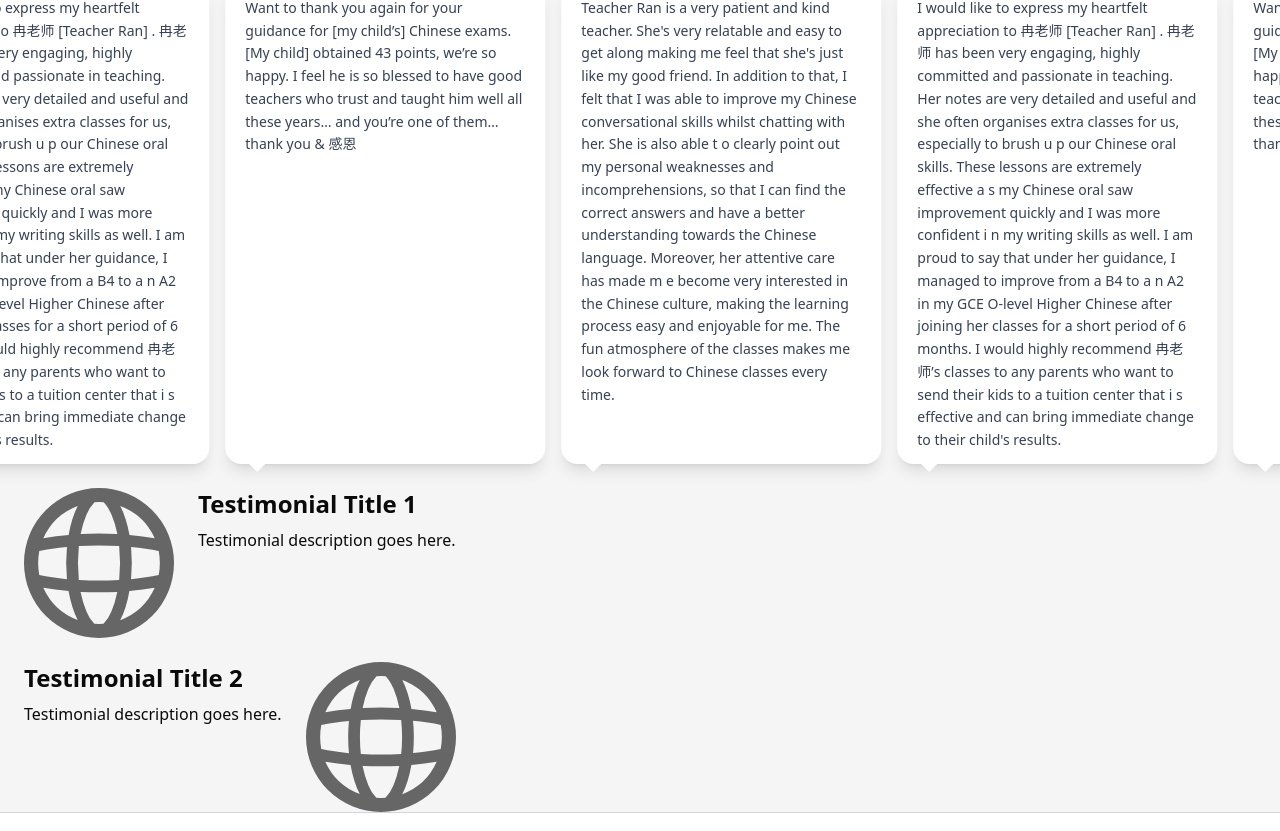
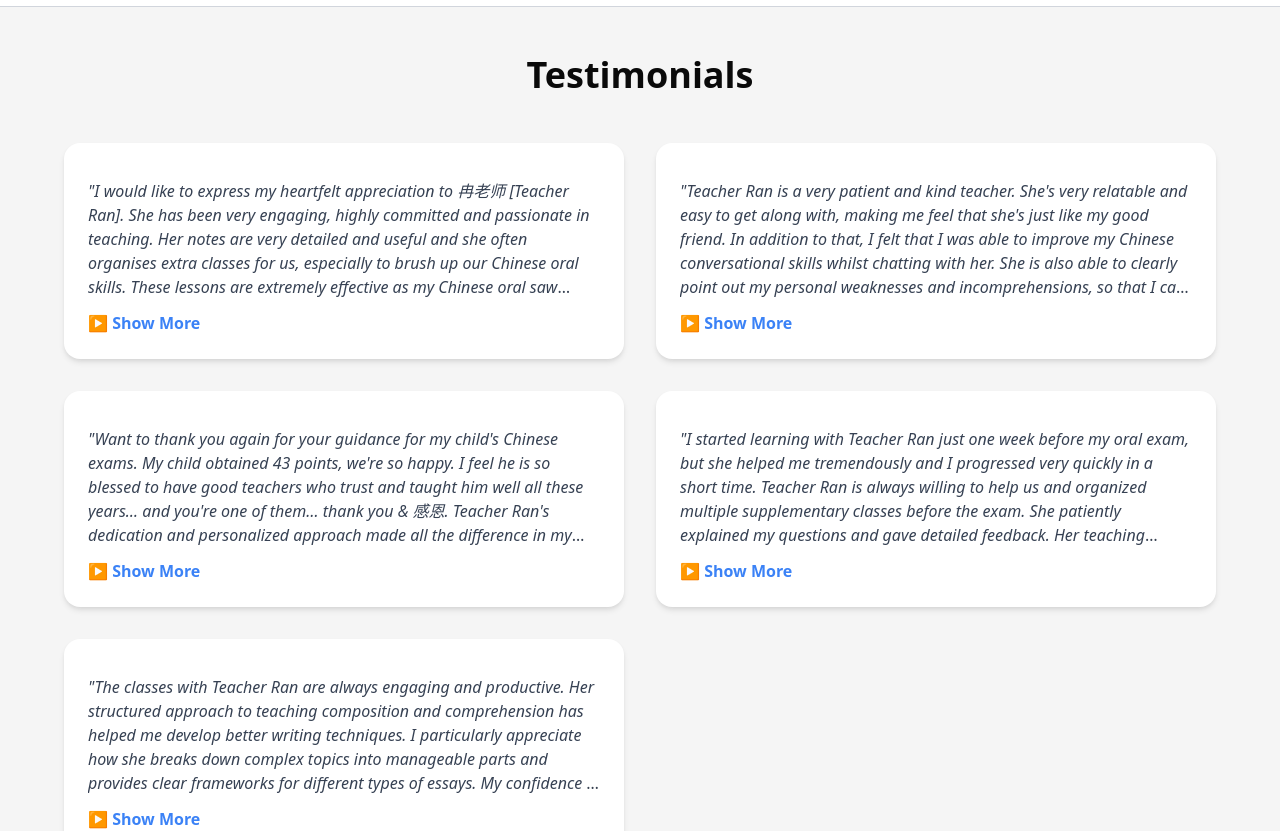
Before and after one commit to KaiTheRedNinja/ranlearning, a Next.js app: page / in a window 1280 px wide. Shown: the part 3647-4478 px from the top of the page. Built offline with nearby package versions, Linux system fonts and the light colour scheme.

Commit message:
update testimonials system

```diff
--- a/src/components/card.tsx
+++ b/src/components/card.tsx
@@ -1,6 +1,6 @@
 'use client';
 
-import React from 'react';
+import React, { useState } from 'react';
 
 type CardProps = {
   image?: string;
@@ -14,6 +14,8 @@ type CardProps = {
   titleColor?: string;
   bodyColor?: string;
   seeMoreColor?: string;
+  expandable?: boolean;
+  lineClamp?: number;
 };
 
 export default function Card({
@@ -27,18 +29,31 @@ export default function Card({
   backgroundColor,
   titleColor,
   bodyColor,
-  seeMoreColor
+  seeMoreColor,
+  expandable = false,
+  lineClamp = 5
 }: CardProps) {
+  const [isExpanded, setIsExpanded] = useState(false);
+
+  const handleClick = () => {
+    if (expandable) {
+      setIsExpanded(!isExpanded);
+    } else if (onClick) {
+      onClick();
+    }
+  };
+
   return (
     <div
-      onClick={onClick}
+      onClick={handleClick}
       className="flex-shrink-0 overflow-hidden"
       style={{
         backgroundColor,
         borderRadius: '16px',
         boxShadow: '0 4px 6px -1px rgba(0, 0, 0, 0.1), 0 2px 4px -1px rgba(0, 0, 0, 0.06)',
-        cursor: onClick ? 'pointer' : 'default',
-        width: '100%'
+        cursor: (expandable || onClick) ? 'pointer' : 'default',
+        width: '100%',
+        transition: 'box-shadow 0.3s ease'
       }}
     >
       {image && (
@@ -89,27 +104,29 @@ export default function Card({
               fontSize: '16px',
               color: bodyColor,
               lineHeight: '1.5',
-              display: '-webkit-box',
-              WebkitLineClamp: 5,
-              WebkitBoxOrient: 'vertical',
-              overflow: 'hidden',
-              textOverflow: 'ellipsis'
+              ...(expandable && !isExpanded ? {
+                display: '-webkit-box',
+                WebkitLineClamp: lineClamp,
+                WebkitBoxOrient: 'vertical',
+                overflow: 'hidden',
+                textOverflow: 'ellipsis'
+              } : {})
             }}
           >
             {description}
           </p>
         )}
 
-        {showMore && (
+        {(showMore || expandable) && (
           <div
             className="font-bold mt-3"
             style={{
-              fontSize: '20px',
-              color: seeMoreColor,
-              textDecoration: 'underline'
+              fontSize: '16px',
+              color: seeMoreColor || '#3b82f6',
+              textDecoration: 'none'
             }}
           >
-            Show More
+            {expandable ? (isExpanded ? '▼ Show Less' : '▶ Show More') : 'Show More'}
           </div>
         )}
       </div>
--- a/src/lib/en.ts
+++ b/src/lib/en.ts
@@ -75,29 +75,28 @@ const enContent: LocalizedContent = {
     ]
   },
   testimonialsSection: {
-    shortReviews: [
-      "I would like to express my heartfelt appreciation to 冉⽼师 [Teacher Ran] . 冉⽼师 has been very engaging, highly committed and passionate in teaching. Her notes are very detailed and useful and she often organises extra classes for us, especially to brush u p our Chinese oral skills. These lessons are extremely effective a s my Chinese oral saw improvement quickly and I was more confident i n my writing skills as well. I am proud to say that under her guidance, I managed to improve from a B4 to a n A2 in my GCE O-level Higher Chinese after joining her classes for a short period of 6 months. I would highly recommend 冉⽼师’s classes to any parents who want to send their kids to a tuition center that i s effective and can bring immediate change to their child's results.",
-      "Want to thank you again for your guidance for [my child’s] Chinese exams. [My child] obtained 43 points, we’re so happy. I feel he is so blessed to have good teachers who trust and taught him well all these years… and you’re one of them… thank you & 感恩",
-      "Teacher Ran is a very patient and kind teacher. She's very relatable and easy to get along making me feel that she's just like my good friend. In addition to that, I felt that I was able to improve my Chinese conversational skills whilst chatting with her. She is also able t o clearly point out my personal weaknesses and incomprehensions, so that I can find the correct answers and have a better understanding towards the Chinese language. Moreover, her attentive care has made m e become very interested in the Chinese culture, making the learning process easy and enjoyable for me. The fun atmosphere of the classes makes me look forward to Chinese classes every time.",
-      // "Short Review 4 Hello World",
-      // "Short Review 5",
-      // "Short Review 6 Hello World Slightly Longer",
-      // "Short Review 7 Hello World",
-      // "Short Review 8",
-      // "Short Review 9 Hello World Slightly Longer"
-    ],
-    longReviews: [
+    reviews: [
       {
-        title: "Testimonial Title 1",
-        description: "Testimonial description goes here.",
+        content: "I would like to express my heartfelt appreciation to 冉⽼师 [Teacher Ran]. She has been very engaging, highly committed and passionate in teaching. Her notes are very detailed and useful and she often organises extra classes for us, especially to brush up our Chinese oral skills. These lessons are extremely effective as my Chinese oral saw improvement quickly and I was more confident in my writing skills as well. I am proud to say that under her guidance, I managed to improve from a B4 to an A2 in my GCE O-level Higher Chinese after joining her classes for a short period of 6 months. I would highly recommend 冉⽼师's classes to any parents who want to send their kids to a tuition center that is effective and can bring immediate change to their child's results.",
         image: "/globe.svg",
-        imageOnLeft: true
+        author: "O-Level Student"
       },
       {
-        title: "Testimonial Title 2",
-        description: "Testimonial description goes here.",
+        content: "Teacher Ran is a very patient and kind teacher. She's very relatable and easy to get along with, making me feel that she's just like my good friend. In addition to that, I felt that I was able to improve my Chinese conversational skills whilst chatting with her. She is also able to clearly point out my personal weaknesses and incomprehensions, so that I can find the correct answers and have a better understanding towards the Chinese language. Moreover, her attentive care has made me become very interested in the Chinese culture, making the learning process easy and enjoyable for me.",
+        author: "Secondary School Student"
+      },
+      {
+        content: "Want to thank you again for your guidance for my child's Chinese exams. My child obtained 43 points, we're so happy. I feel he is so blessed to have good teachers who trust and taught him well all these years… and you're one of them… thank you & 感恩. Teacher Ran's dedication and personalized approach made all the difference in my child's learning journey.",
+        author: "Parent"
+      },
+      {
+        content: "I started learning with Teacher Ran just one week before my oral exam, but she helped me tremendously and I progressed very quickly in a short time. Teacher Ran is always willing to help us and organized multiple supplementary classes before the exam. She patiently explained my questions and gave detailed feedback. Her teaching materials are comprehensive and cover all the key exam points, helping me revise more efficiently. Every lesson was very fulfilling.",
         image: "/globe.svg",
-        imageOnLeft: false
+        author: "IB Student"
+      },
+      {
+        content: "The classes with Teacher Ran are always engaging and productive. Her structured approach to teaching composition and comprehension has helped me develop better writing techniques. I particularly appreciate how she breaks down complex topics into manageable parts and provides clear frameworks for different types of essays. My confidence in Chinese has grown significantly since joining her classes.",
+        author: "PSLE Student"
       }
     ]
   },
--- a/src/lib/localisation.tsx
+++ b/src/lib/localisation.tsx
@@ -45,12 +45,10 @@ export interface LocalizedContent {
     }[]
   };
   testimonialsSection: {
-    shortReviews: string[],
-    longReviews: {
-      title: string
-      description: string
-      image: string
-      imageOnLeft: boolean
+    reviews: {
+      content: string
+      image?: string
+      author?: string
     }[]
   };
   blogSection: {
--- a/src/lib/zh.ts
+++ b/src/lib/zh.ts
@@ -90,29 +90,28 @@ const zhContent: LocalizedContent = {
     ]
   },
   testimonialsSection: {
-    shortReviews: [
-      "我是在口试前一周才跟冉老师学习的，但她帮助了我很多，让我在短时间内进步很快。冉老师非常愿意帮助我们，考试之前安排了多补习班。她也很耐心解释我的问题，给出详细的建议。她的教学材料内容丰富，覆盖了考试的重点，帮助我更高效地复习。每节课都非常充实，不仅提高了我的语言能力，还让我对学习中文更有信心。多亏了老师的帮助，我最终在IB考试中拿到了7分！我非常感谢她的细心指导和支持！",
-      "我想要衷⼼感谢冉⽼师在华⽂⽅⾯对我的帮助。冉⽼师对教学充满热情，使华⽂课更有趣。讲义的内容⾮常详细和有⽤，她经常为我们组织额外的课程，特别是为了提⾼我们的⼝试能⼒。这些课程⾮常有效，因为我的⼝试进步很⼤，⽽且我对⾃⼰的写作技巧也更有信⼼。在她六个⽉的指导下，我在O⽔准⾼级华⽂考试中得到了A2的好成绩。我强烈推荐冉⽼师课程!",
-      "谢谢你，你教孩⼦⽔平很⾼呀，他这次是考的最好的成绩了",
-      "你的⽅法应该很好，他才补了⼏个⽉，这成绩提⾼这么快",
-      "7分老师，谢谢您！",
-      // "Short Review 6 Hello World Slightly Longer",
-      // "Short Review 7 Hello World",
-      // "Short Review 8",
-      // "Short Review 9 Hello World Slightly Longer"
-    ],
-    longReviews: [
+    reviews: [
       {
-        title: "考试成绩进步案例",
-        description: "Testimonial description goes here.",
+        content: "我是在口试前一周才跟冉老师学习的，但她帮助了我很多，让我在短时间内进步很快。冉老师非常愿意帮助我们，考试之前安排了多次补习班。她也很耐心解释我的问题，给出详细的建议。她的教学材料内容丰富，覆盖了考试的重点，帮助我更高效地复习。每节课都非常充实，不仅提高了我的语言能力，还让我对学习中文更有信心。多亏了老师的帮助，我最终在IB考试中拿到了7分！我非常感谢她的细心指导和支持！",
         image: "/globe.svg",
-        imageOnLeft: true
+        author: "IB 学生"
       },
       {
-        title: "考试成绩进步案例",
-        description: "Testimonial description goes here.",
+        content: "我想要衷⼼感谢冉⽼师在华⽂⽅⾯对我的帮助。冉⽼师对教学充满热情，使华⽂课更有趣。讲义的内容⾮常详细和有⽤，她经常为我们组织额外的课程，特别是为了提⾼我们的⼝试能⼒。这些课程⾮常有效，因为我的⼝试进步很⼤，⽽且我对⾃⼰的写作技巧也更有信⼼。在她六个⽉的指导下，我在O⽔准⾼级华⽂考试中得到了A2的好成绩。我强烈推荐冉⽼师课程!",
+        author: "O水准学生"
+      },
+      {
+        content: "谢谢你，你教孩⼦⽔平很⾼呀，他这次是考的最好的成绩了。你的⽅法应该很好，他才补了⼏个⽉，这成绩提⾼这么快。我们全家都很感激冉老师的用心教导。孩子现在对华文有了更多的兴趣和自信，这是最大的收获。",
+        author: "家长"
+      },
+      {
+        content: "冉老师的作文和理解教学方法非常系统化，帮助我掌握了更好的写作技巧。我特别喜欢她如何将复杂的主题分解成易于理解的部分，并为不同类型的文章提供清晰的框架。自从参加她的课程以来，我对华文的信心大大增强了。每次上课都收获满满。",
         image: "/globe.svg",
-        imageOnLeft: false
+        author: "小学六年级学生"
+      },
+      {
+        content: "冉老师不仅是一位优秀的华文教师，更是一位能够激发学生学习兴趣的良师益友。她的课堂氛围轻松活泼，让学生在愉快的环境中学习。她对每个学生的关注和鼓励，让孩子们更愿意开口说华语，更有动力去学习。感谢冉老师的付出！",
+        author: "中学生"
       }
     ]
   },
--- a/src/sections/testimonials.tsx
+++ b/src/sections/testimonials.tsx
@@ -1,51 +1,62 @@
 import Card from "@/components/card";
-import ScrollingReviews from "@/components/scrollingReviews";
 import { useLanguage } from "@/lib/localisation";
 
 export default function Testimonials() {
   const { t } = useLanguage();
 
   return (
-    <div className="flex flex-col gap-6" style={{ backgroundColor: '#f5f5f5' }}>
-      <div className="px-6 mt-8">
-        <h2 className="text-3xl font-bold">{t.sectionTitles.testimonials}</h2>
-      </div>
+    <div className="py-12 px-4 md:px-8 lg:px-16" style={{ backgroundColor: '#f5f5f5' }}>
+      <div className="max-w-7xl mx-auto">
+        <h2 className="text-3xl md:text-4xl font-bold mb-8 md:mb-12 text-center">
+          {t.sectionTitles.testimonials}
+        </h2>
 
-      <ScrollingReviews reviews={t.testimonialsSection.shortReviews} />
-
-      {t.testimonialsSection.longReviews.map((review, index) => (
-        <div key={index} className="px-6 flex flex-row items-center md:items-start gap-6">
-          {review.imageOnLeft ? (<></>) : (
-            <div>
-              <h3 className="text-2xl font-semibold mb-2">{review.title}</h3>
-              <p className="text-md">
-                {review.description}
-              </p>
-            </div>
-          )}
-          <div
-            className="flex-shrink-0 overflow-hidden max-w-[30%]"
-            style={{
-              width: '150px',
-              height: '150px',
-            }}
-          >
+        <div className="grid grid-cols-1 md:grid-cols-2 gap-6 md:gap-8">
+          {t.testimonialsSection.reviews.map((review, index) => {
+            const authorSection = review.author && (
+              <div className="flex items-center gap-3 pt-4 border-t border-gray-200 mt-4">
+                {review.image ? (
+                  <div className="w-12 h-12 md:w-14 md:h-14 rounded-full overflow-hidden flex-shrink-0 bg-gray-200">
                     <img
                       src={review.image}
-              alt={review.title}
+                      alt={review.author}
                       className="w-full h-full object-cover"
                     />
                   </div>
-          {!review.imageOnLeft ? (<></>) : (
+                ) : (
+                  <div className="w-12 h-12 md:w-14 md:h-14 rounded-full bg-gradient-to-br from-blue-400 to-purple-500 flex items-center justify-center text-white font-bold text-lg flex-shrink-0">
+                    {review.author.charAt(0)}
+                  </div>
+                )}
                 <div>
-              <h3 className="text-2xl font-semibold mb-2">{review.title}</h3>
-              <p className="text-md">
-                {review.description}
+                  <p className="font-semibold text-gray-900 text-sm md:text-base">
+                    {review.author}
+                  </p>
+                  <p className="text-xs md:text-sm text-gray-500">
+                    Ran Learning Student
                   </p>
                 </div>
-          )}
               </div>
-      ))}
+            );
+
+            return (
+              <Card
+                key={index}
+                description={
+                  <>
+                    <span className="italic text-gray-700">"{review.content}"</span>
+                    {authorSection}
+                  </>
+                }
+                backgroundColor="#ffffff"
+                bodyColor="#374151"
+                expandable={true}
+                lineClamp={5}
+              />
+            );
+          })}
+        </div>
+      </div>
     </div>
   );
 }
```
Lines whose indentation alone changed are shown as unchanged.
